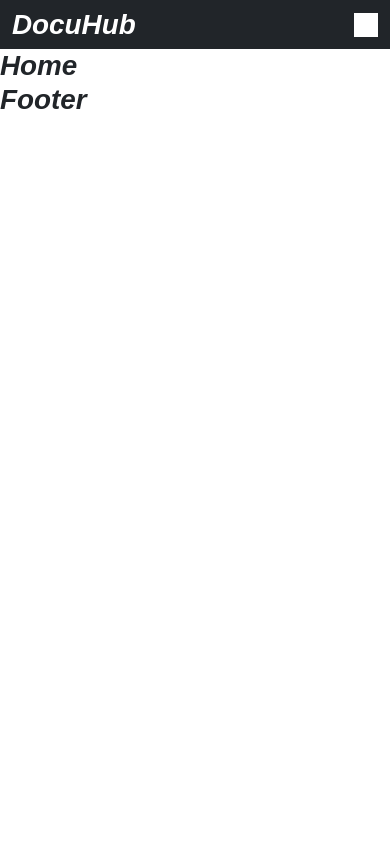
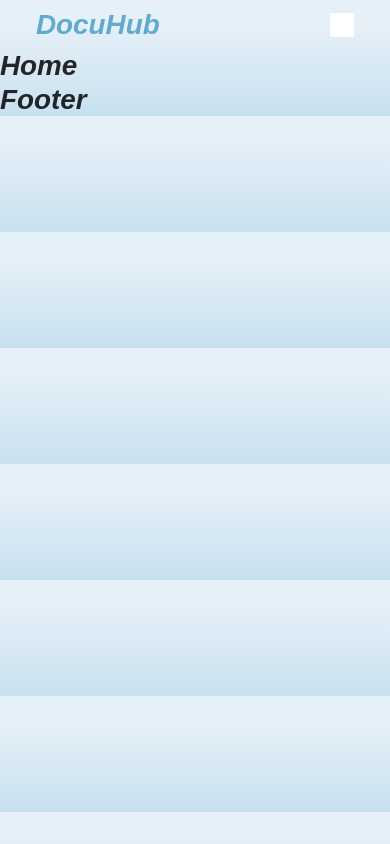
Before and after one commit to coluccifrancesco/documentation-webapp, a React (Vite) app in the folder documentation-react/: page / in a window 390 px wide. Built offline with nearby package versions, Linux system fonts and the light colour scheme; a web font is replaced by a local one.

Commit message:
style: add responsive headers for mobile and tablet layouts; update background gradient for body

```diff
--- a/documentation-react/src/App.css
+++ b/documentation-react/src/App.css
@@ -16,6 +16,10 @@
     margin: 0;
     padding: 0;
     box-sizing: border-box;
+}
+
+body{
+    background: linear-gradient(180deg, var(--color-100) 20%, var(--color-200) 100%);
 }
 
 h1, h2, h3, h4, h5, ul, nav, p, a, li {
@@ -116,6 +120,26 @@ a {
 }
 
 
+/* Headers */
+.tablet-header {
+    background: rgba(255, 255, 255, 0);
+    box-shadow: 0 4px 30px rgba(0, 0, 0, 0.075);
+    backdrop-filter: blur(9.5px);
+    -webkit-backdrop-filter: blur(9.5px);
+
+    h1, p {
+        color: var(--color-400);
+    }
+}
+
+.mobile-header {
+
+    h1, p {
+        color: var(--color-400);
+    }
+}
+
+
 /* Single elements */
 .argument-card {
     position: relative;
@@ -136,7 +160,7 @@ a {
         width: 100%;
         height: 100%;
         border-radius: 15px;
-        background: linear-gradient(37deg, var(--color-50) 25%, var(--color-300) 100%);
+        background: linear-gradient(37deg, var(--color-50) 0%, var(--color-100) 100%);
         z-index: -1;
     }
 
--- a/documentation-react/src/components/Header.jsx
+++ b/documentation-react/src/components/MobileHeader.jsx
@@ -1,31 +1,17 @@
 import { Link, NavLink } from 'react-router-dom';
 
-export default function Header() {
+export default function MobileHeader() {
 
     return <>
 
-        <header className="d-flex d-lg-none w-100 py-2 px-4 align-items-center justify-content-between bg-dark text-white">
-            <nav className="d-flex align-items-center gap-4">
-                <Link to="/"><h1 className='text-white'>DocuHub</h1></Link>
+        <header className="d-flex d-sm-none py-2 px-5 align-items-center justify-content-between mobile-header mobile-header">
 
-                <ul className="d-none d-md-flex list-unstyled d-flex align-items-center gap-4">
-                    <li>
-                        <NavLink to="/topics"><p className='text-white'>Topics</p></NavLink>
-                    </li>
-
-                    <li>
-                        <NavLink to="/technologies"><p className='text-white'>Technologies</p></NavLink>
-                    </li>
-
-                    <li>
-                        <NavLink to="/difficulties"><p className='text-white'>Difficulties</p></NavLink>
-                    </li>
-                </ul>
-            </nav>
+            <Link to="/"><h1>DocuHub</h1></Link>
 
             <button class="text-white bg-white navbar-toggler d-block d-md-none" type="button" data-bs-toggle="collapse" data-bs-target="#navbarNav" aria-controls="navbarNav" aria-expanded="false" aria-label="Toggle navigation">
                 <span class="navbar-toggler-icon"></span>
             </button>
+
         </header>
 
         <div class="d-md-none collapse navbar-collapse" id="navbarNav">
@@ -43,6 +29,5 @@ export default function Header() {
                 </li>
             </ul>
         </div>
-
     </>
 }
--- /dev/null
+++ b/documentation-react/src/components/TabletHeader.jsx
@@ -0,0 +1,26 @@
+import { Link, NavLink } from 'react-router-dom';
+
+export default function TabletHeader() {
+
+    return <header className="d-none d-sm-flex d-lg-none py-2 px-5 align-items-center justify-content-between tablet-header">
+
+        <nav className="d-flex align-items-center gap-4">
+            <Link to="/"><h1>DocuHub</h1></Link>
+
+            <ul className="list-unstyled d-flex align-items-center gap-4">
+                <li>
+                    <NavLink to="/topics"><p>Topics</p></NavLink>
+                </li>
+
+                <li>
+                    <NavLink to="/technologies"><p>Technologies</p></NavLink>
+                </li>
+
+                <li>
+                    <NavLink to="/difficulties"><p>Difficulties</p></NavLink>
+                </li>
+            </ul>
+        </nav>
+
+    </header>
+}
--- a/documentation-react/src/layout/DefaultLayout.jsx
+++ b/documentation-react/src/layout/DefaultLayout.jsx
@@ -1,5 +1,6 @@
 import { Outlet } from "react-router-dom";
-import Header from "../components/Header";
+import TabletHeader from "../components/TabletHeader";
+import MobileHeader from "../components/MobileHeader";
 import Sidebar from "../components/Sidebar";
 import Footer from "../components/Footer";
 
@@ -10,8 +11,8 @@ export default function DefaultLayout () {
         <div className="row">
 
             <Sidebar />
-
-            <Header />
+            <TabletHeader />
+            <MobileHeader />
 
             <div className="col-12 col-lg-9">
                 <Outlet />
```
